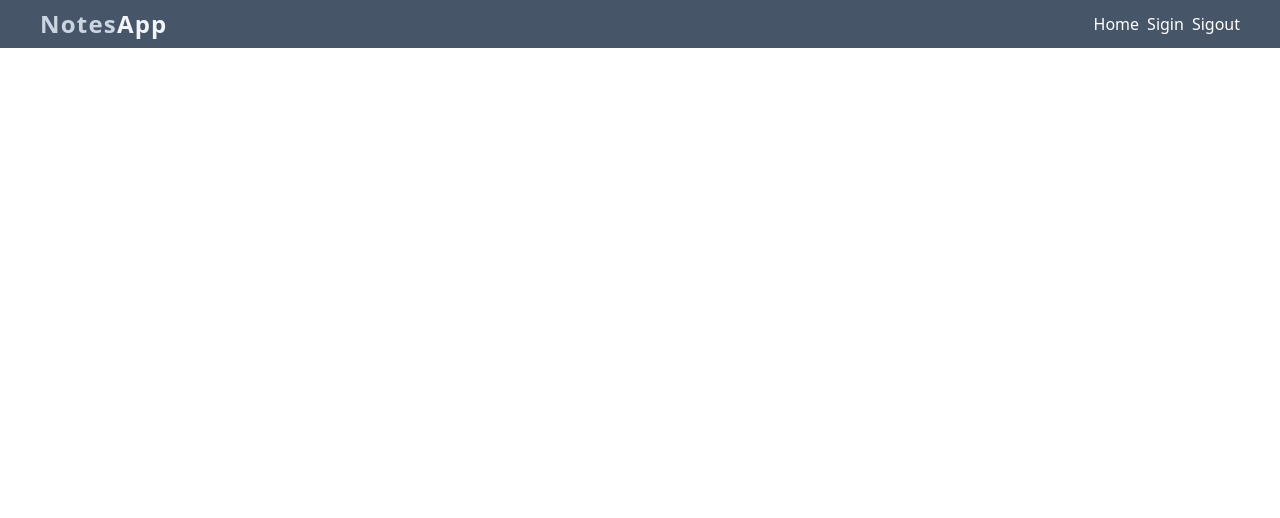
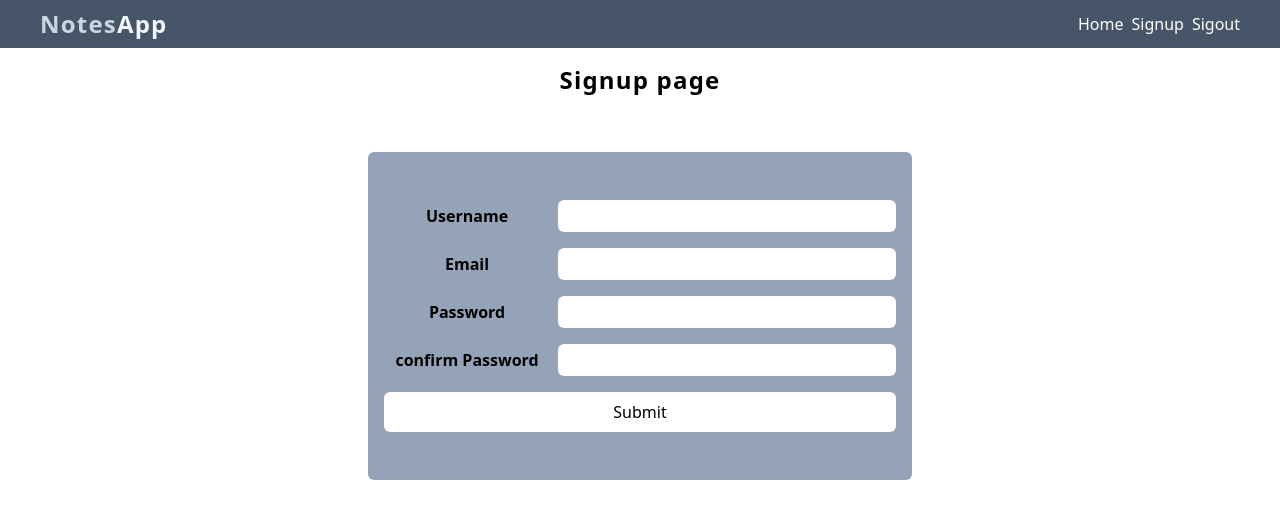
Before and after one commit to Faiz510/note_taking_app, a React (Vite) app in the folder client/: page /signup in a window 1280 px wide. Shown: the top 518 px of the page. Built offline with nearby package versions, Linux system fonts and the light colour scheme.

Commit message:
signup form ui created

```diff
--- a/client/src/App.jsx
+++ b/client/src/App.jsx
@@ -4,6 +4,7 @@ import Sigin from "./components/Pages/Sigin";
 import Signout from "./components/Pages/Signout";
 import Home from "./components/Pages/Home";
 import Navbar from "./components/layout/Navbar";
+import Signup from "./components/Pages/Signup";
 
 const App = () => {
   return (
@@ -14,6 +15,7 @@ const App = () => {
           <Route path="" element={<Home />}></Route>
           <Route path="/welcome" element={<Welcome />}></Route>
           <Route path="/signin" element={<Sigin />}></Route>
+          <Route path="/signup" element={<Signup />}></Route>
           <Route path="/signout" element={<Signout />}></Route>
         </Route>
       </Routes>
--- /dev/null
+++ b/client/src/components/Pages/Signup.jsx
@@ -0,0 +1,73 @@
+import { useState } from "react";
+import FormSectionLayout from "../layout/FormSectionLayout";
+import SignFormInputGroup from "../layout/SignFormInputGroup";
+
+const inputStyleClasses =
+  "w-[100%] bg-white focus:outline-none px-2 py-1 rounded-md";
+
+const Signup = () => {
+  const [signupformData, setSignupFormData] = useState({});
+
+  const onValuesHandler = (e) => {
+    setSignupFormData({ ...signupformData, [e.target.id]: e.target.value });
+  };
+
+  const onSubmitSignFormHandler = (e) => {
+    e.preventDefault();
+    console.log(signupformData);
+  };
+
+  return (
+    <FormSectionLayout label={"Signup page"}>
+      <form
+        className="mt-10 bg-slate-400 py-10 px-4 rounded-md"
+        onSubmit={onSubmitSignFormHandler}
+      >
+        <SignFormInputGroup label={"Username"}>
+          <input
+            className={`${inputStyleClasses}`}
+            id="username"
+            type="text"
+            onChange={onValuesHandler}
+          />
+        </SignFormInputGroup>
+
+        <SignFormInputGroup label={"Email"}>
+          <input
+            className={`${inputStyleClasses}`}
+            id="email"
+            type="email"
+            onChange={onValuesHandler}
+          />
+        </SignFormInputGroup>
+
+        <SignFormInputGroup label={"Password"}>
+          <input
+            className={`${inputStyleClasses}`}
+            id="password"
+            type="password"
+            onChange={onValuesHandler}
+          />
+        </SignFormInputGroup>
+
+        <SignFormInputGroup label={"confirm Password"}>
+          <input
+            className={`${inputStyleClasses}`}
+            id="passwordConfirm"
+            type="password"
+            onChange={onValuesHandler}
+          />
+        </SignFormInputGroup>
+
+        <button
+          type="submit"
+          className="bg-white text-center w-full py-2 my-2 rounded-md"
+        >
+          Submit
+        </button>
+      </form>
+    </FormSectionLayout>
+  );
+};
+
+export default Signup;
--- /dev/null
+++ b/client/src/components/layout/FormSectionLayout.jsx
@@ -0,0 +1,12 @@
+import React from "react";
+
+const FormSectionLayout = ({ label, children, ...props }) => {
+  return (
+    <section className="flex justify-center items-center flex-col" {...props}>
+      <h3 className="py-4 font-semibold tracking-wider text-2xl">{label}</h3>
+      {children}
+    </section>
+  );
+};
+
+export default FormSectionLayout;
--- a/client/src/components/layout/Navbar.jsx
+++ b/client/src/components/layout/Navbar.jsx
@@ -14,7 +14,7 @@ const Navbar = () => {
           <NavLink to={"/"}> Home </NavLink>
         </li>
         <li>
-          <NavLink to={"/signin"}> Sigin </NavLink>
+          <NavLink to={"/signup"}> Signup </NavLink>
         </li>
         <li>
           <NavLink to={"/signout"}> Sigout </NavLink>
--- /dev/null
+++ b/client/src/components/layout/SignFormInputGroup.jsx
@@ -0,0 +1,15 @@
+import React from "react";
+
+const SignFormInputGroup = ({ label, children, ...props }) => {
+  return (
+    <div
+      className="w-[80vw] flex justify-center items-center gap-2 md:w-[40vw] py-2"
+      {...props}
+    >
+      <label className="font-semibold w-[20vw] text-center"> {label} </label>
+      {children}
+    </div>
+  );
+};
+
+export default SignFormInputGroup;
```
